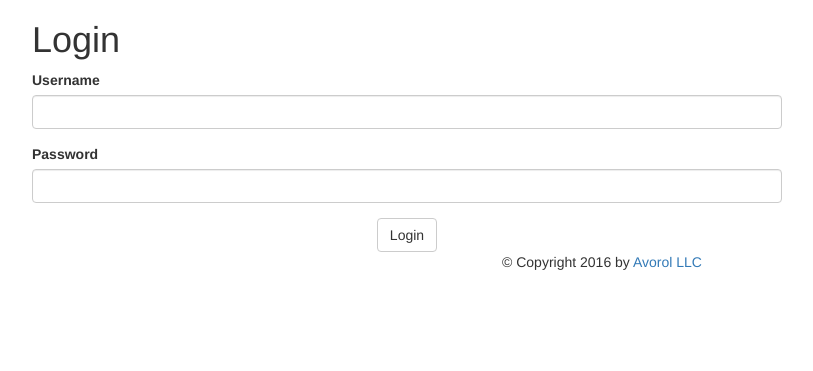
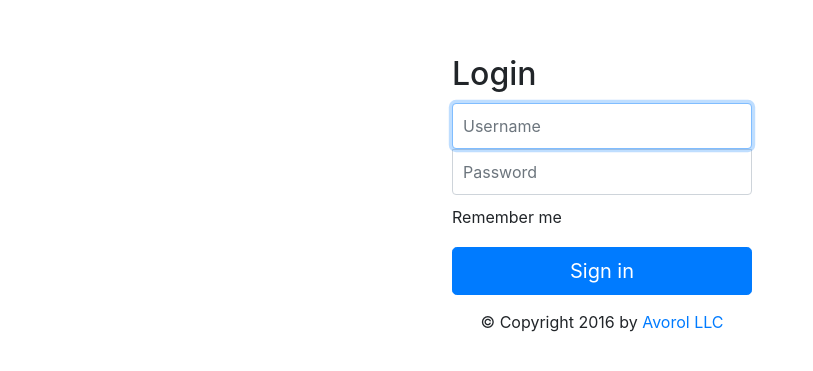
Before and after one commit to jideobs/flask-gae-ndb-starter, a Flask app: template server/templates/login.html in a window 1280 px wide. Shown: the top 371 px of the page, without its empty margins (38-851 px from the left). Run offline with Flask 2, Linux system fonts and the light colour scheme; the template is opened without the code that fills it: values that come from a table or form of the project are taken from there, others are empty; some libraries are stand-ins or nearby versions.

Commit message:
form structure, added remember_me

```diff
--- a/server/templates/login.html
+++ b/server/templates/login.html
@@ -1,22 +1,21 @@
 {% extends "includes/base.html" %}
 {% block title %}Login{% endblock %}
 {% block content %}
-    <div class="container">
-        <div class="row">
-            <div class="col-sm-8">
-                <div id="loginForm">
-                    <h1>Login</h1>
-                    {% from "includes/_formhelpers.html" import render_field %}
-                    <form action="/login" method="POST" name="loginForm">
-                        {% for field in form %}
-                            {{ render_field(field, class="form-control") }}
-                        {% endfor %}
-                        <div class="text-center">
-                            <button type="submit" class="btn btn-default">Login</button>
-                        </div>
-                    </form>
-                </div>
-            </div>
+<link rel="stylesheet" type="text/css" href="client/css/login.css" />
+<div class="container">
+    <form class="form-signin">
+        <h2 class="form-signin-heading">Login</h2>
+        {{ form.username(class='form-control', placeholder='Username', required='required', autofocus='autofocus', id='inputUsername') | safe }}
+        {{ form.password(class='form-control', placeholder='Password', required='required', autofocus='autofocus', id='inputPassword') | safe }}
+        <div class="checkbox">
+            <label>
+                {{ form.remember_me() }} Remember me
+            </label>
         </div>
-    </div>
+        {% from "includes/_formhelpers.html" import render_errors %}
+        {{ render_errors(form.username) }}
+        {{ render_errors(form.password) }}
+        <button class="btn btn-lg btn-primary btn-block" type="submit">Sign in</button>
+    </form>
+</div>
 {% endblock %}
```
